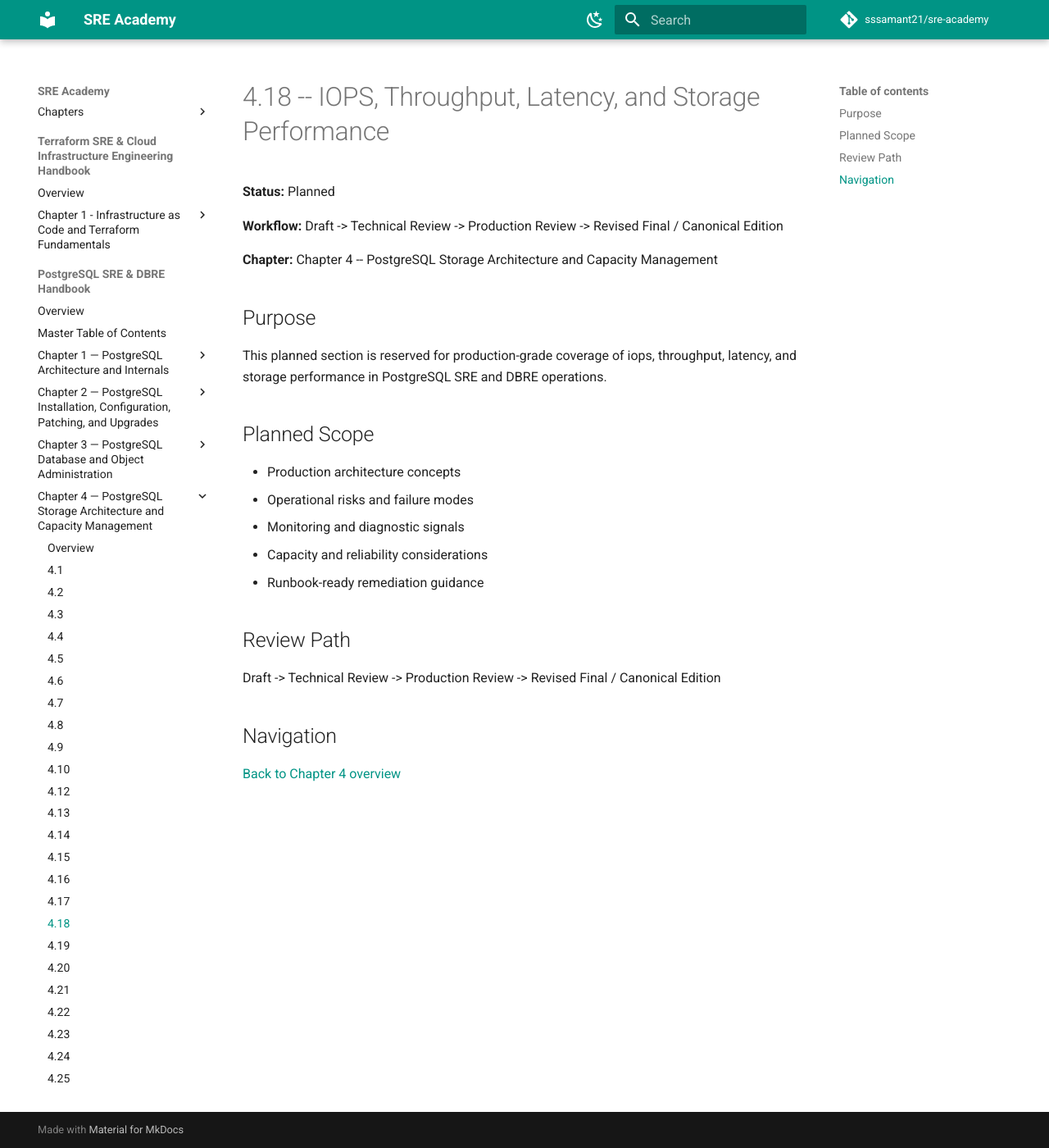
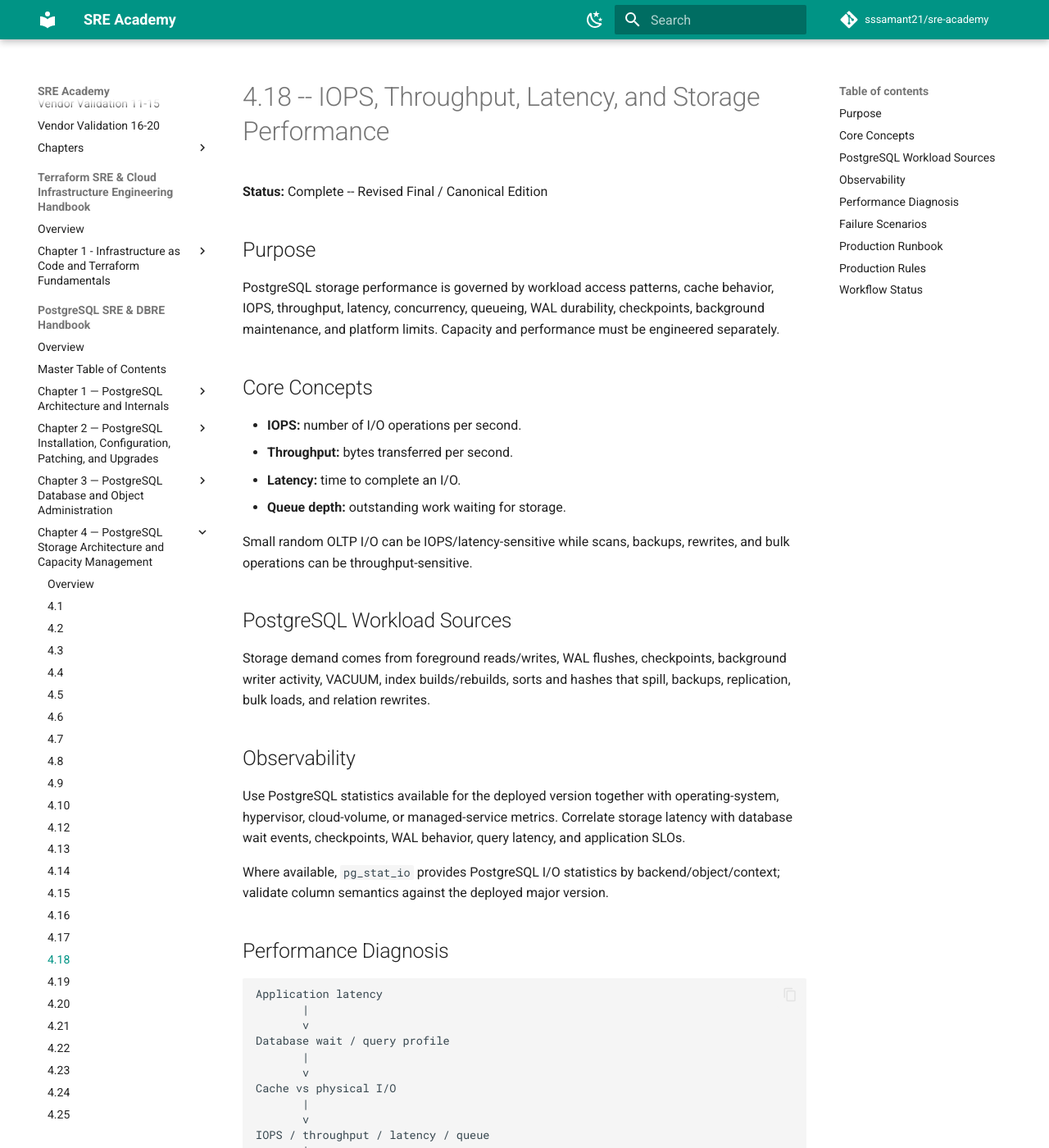
Before and after one commit to sssamant21/sre-academy, an MkDocs documentation site: the page built from docs/books/postgresql-sre-dbre-handbook/chapter-04/4.18-iops-throughput-latency-and-storage-performance.md, in a window 1280 px wide and 1400 px high. Shown: the whole window at 82% size. Built offline with MkDocs 1.6.1 and Material for MkDocs 9.7.7, drawn with Linux system fonts in a browser that asks for light colours; comment, search, counter and statistics services are not loaded; some of the changed text lies outside the part shown.

Commit message:
docs(postgres): publish canonical section 4.18 storage performance

````diff
--- a/docs/books/postgresql-sre-dbre-handbook/chapter-04/4.18-iops-throughput-latency-and-storage-performance.md
+++ b/docs/books/postgresql-sre-dbre-handbook/chapter-04/4.18-iops-throughput-latency-and-storage-performance.md
@@ -1,27 +1,83 @@
 # 4.18 -- IOPS, Throughput, Latency, and Storage Performance
 
-**Status:** Planned
-
-**Workflow:** Draft -> Technical Review -> Production Review -> Revised Final / Canonical Edition
-
-**Chapter:** Chapter 4 -- PostgreSQL Storage Architecture and Capacity Management
+**Status:** Complete -- Revised Final / Canonical Edition
 
 ## Purpose
 
-This planned section is reserved for production-grade coverage of iops, throughput, latency, and storage performance in PostgreSQL SRE and DBRE operations.
+PostgreSQL storage performance is governed by workload access patterns, cache behavior, IOPS, throughput, latency, concurrency, queueing, WAL durability, checkpoints, background maintenance, and platform limits. Capacity and performance must be engineered separately.
 
-## Planned Scope
+## Core Concepts
 
-- Production architecture concepts
-- Operational risks and failure modes
-- Monitoring and diagnostic signals
-- Capacity and reliability considerations
-- Runbook-ready remediation guidance
+- **IOPS:** number of I/O operations per second.
+- **Throughput:** bytes transferred per second.
+- **Latency:** time to complete an I/O.
+- **Queue depth:** outstanding work waiting for storage.
 
-## Review Path
+Small random OLTP I/O can be IOPS/latency-sensitive while scans, backups, rewrites, and bulk operations can be throughput-sensitive.
 
-Draft -> Technical Review -> Production Review -> Revised Final / Canonical Edition
+## PostgreSQL Workload Sources
 
-## Navigation
+Storage demand comes from foreground reads/writes, WAL flushes, checkpoints, background writer activity, VACUUM, index builds/rebuilds, sorts and hashes that spill, backups, replication, bulk loads, and relation rewrites.
 
-[Back to Chapter 4 overview](index.md)
+## Observability
+
+Use PostgreSQL statistics available for the deployed version together with operating-system, hypervisor, cloud-volume, or managed-service metrics. Correlate storage latency with database wait events, checkpoints, WAL behavior, query latency, and application SLOs.
+
+Where available, `pg_stat_io` provides PostgreSQL I/O statistics by backend/object/context; validate column semantics against the deployed major version.
+
+## Performance Diagnosis
+
+```text
+Application latency
+       |
+       v
+Database wait / query profile
+       |
+       v
+Cache vs physical I/O
+       |
+       v
+IOPS / throughput / latency / queue
+       |
+       v
+Storage or workload bottleneck
+```
+
+Do not infer storage saturation from high IOPS alone; high IOPS with low latency can be healthy. Likewise, low IOPS with high latency can indicate a serious problem.
+
+## Failure Scenarios
+
+**Checkpoint I/O storm:** latency rises periodically with heavy dirty-buffer flushing. Review checkpoint cadence, WAL generation, storage capability, and workload bursts.
+
+**Maintenance saturation:** VACUUM, backup, index build, or rewrite competes with foreground workload. Throttle/reschedule based on SLO and capacity.
+
+**Cloud limit reached:** volume throughput or IOPS ceiling is exhausted despite available disk space. Scale performance capability, not merely capacity.
+
+## Production Runbook
+
+1. Establish the incident time window.
+2. Confirm application/database latency symptoms.
+3. Inspect PostgreSQL waits and query workload.
+4. Check cache/read/write behavior and maintenance activity.
+5. Check storage latency, IOPS, throughput, and queue depth.
+6. Compare with provisioned/platform limits.
+7. Identify concurrent backup, vacuum, checkpoint, bulk, or rewrite activity.
+8. Reduce optional pressure or scale storage performance safely.
+9. Validate recovery at database and application layers.
+10. Preserve evidence for RCA.
+
+## Production Rules
+
+1. Capacity headroom does not guarantee performance headroom.
+2. Interpret IOPS, throughput, latency, and queueing together.
+3. Correlate infrastructure metrics with PostgreSQL waits and workload.
+4. Separate OLTP latency sensitivity from bulk throughput demand.
+5. Include maintenance and backup in performance budgets.
+6. Validate cloud/provider performance ceilings.
+7. Alert on sustained impact and SLO risk rather than raw IOPS alone.
+
+## Workflow Status
+
+Draft **Complete** -> Technical Review **Complete** -> Production Review **Complete** -> Revised Final / Canonical Edition **Complete**
+
+**Next section: 4.19 -- Storage Monitoring, Metrics, and Observability.**
````
